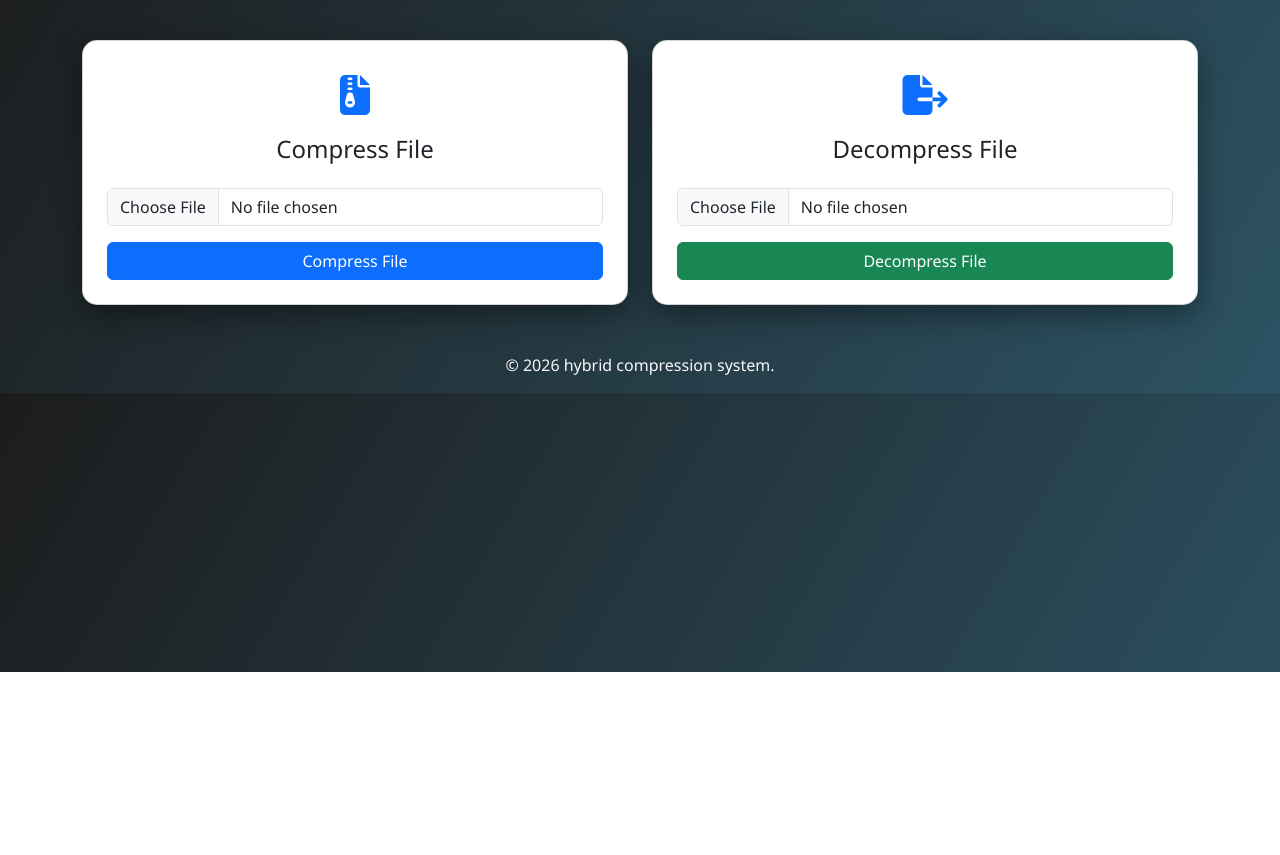
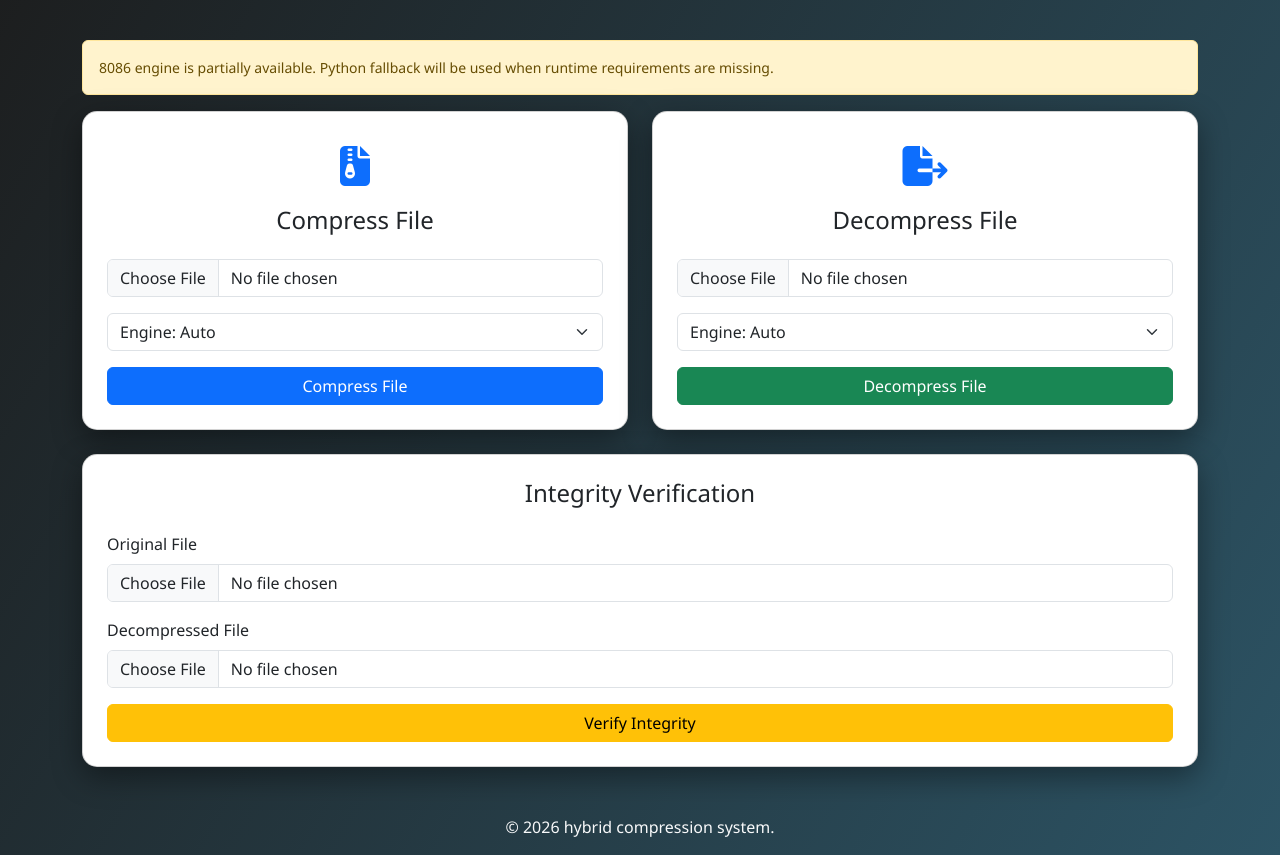
Before and after one commit to suryaprakash-2006/hybrid-file-compression-system, a Flask app: page / in a window 1280 px wide. Shown: the part 128-983 px from the top of the page. Before the commit the page ends 800 px from the top, so only its background shows below. Run offline with Flask 3, Linux system fonts and the light colour scheme.

Commit message:
second commit

```diff
--- a/backend/app.py
+++ b/backend/app.py
@@ -1,10 +1,26 @@
 from flask import Flask, render_template, request, send_file
+from pathlib import Path
+from uuid import uuid4
+import hashlib
 import os
+import shutil
+import subprocess
+import tempfile
+
+from werkzeug.utils import secure_filename
 
 app = Flask(__name__)
 
-UPLOAD_FOLDER = "uploads"
-COMPRESSED_FOLDER = "compressed"
+ROOT_DIR = Path(__file__).resolve().parent.parent
+UPLOAD_DIR = ROOT_DIR / "uploads"
+COMPRESSED_DIR = ROOT_DIR / "compressed"
+ENGINE_DIR = ROOT_DIR / "engine"
+
+ASM_COMPRESS_COM = ENGINE_DIR / "compression.com"
+ASM_DECOMPRESS_COM = ENGINE_DIR / "decompression.com"
+
+for directory in (UPLOAD_DIR, COMPRESSED_DIR):
+    directory.mkdir(parents=True, exist_ok=True)
 
 
 # -----------------------------
@@ -15,20 +31,22 @@ def rle_compress(data):
     if not data:
         return ""
 
-    result = ""
+    result = []
     count = 1
 
     for i in range(1, len(data)):
 
-        if data[i] == data[i-1]:
+        if data[i] == data[i - 1]:
             count += 1
         else:
-            result += str(count) + data[i-1]
+            result.append(str(count))
+            result.append(data[i - 1])
             count = 1
 
-    result += str(count) + data[-1]
+    result.append(str(count))
+    result.append(data[-1])
 
-    return result
+    return "".join(result)
 
 
 # -----------------------------
@@ -36,7 +54,7 @@ def rle_compress(data):
 # -----------------------------
 def rle_decompress(data):
 
-    result = ""
+    result = []
     count = ""
 
     for ch in data:
@@ -44,24 +62,200 @@ def rle_decompress(data):
         if ch.isdigit():
             count += ch
         else:
-            result += ch * int(count)
+            if not count:
+                raise ValueError("Invalid RLE stream: missing count before symbol")
+            result.append(ch * int(count))
             count = ""
 
-    return result
+    if count:
+        raise ValueError("Invalid RLE stream: trailing count without symbol")
+
+    return "".join(result)
 
 
 # -----------------------------
 # INTEGRITY VERIFICATION
 # -----------------------------
-def verify(original, decompressed):
+def file_sha256(path: Path) -> str:
+    digest = hashlib.sha256()
+    with path.open("rb") as file_handle:
+        while True:
+            chunk = file_handle.read(8192)
+            if not chunk:
+                break
+            digest.update(chunk)
+    return digest.hexdigest()
 
-    with open(original, "rb") as f1:
-        d1 = f1.read()
 
-    with open(decompressed, "rb") as f2:
-        d2 = f2.read()
+def verify(original: Path, decompressed: Path) -> bool:
+    return file_sha256(original) == file_sha256(decompressed)
 
-    return d1 == d2
+
+def save_upload(file_storage) -> tuple[Path, str]:
+    safe_name = secure_filename(file_storage.filename or "")
+    if not safe_name:
+        raise ValueError("No file selected")
+
+    stored_name = f"{uuid4().hex}_{safe_name}"
+    saved_path = UPLOAD_DIR / stored_name
+    file_storage.save(saved_path)
+    return saved_path, safe_name
+
+
+def choose_engine(preferred_engine: str, original_name: str) -> str:
+    if preferred_engine in {"python", "8086"}:
+        return preferred_engine
+
+    suffix = Path(original_name).suffix.lower()
+    if suffix == ".txt":
+        return "8086"
+    return "python"
+
+
+def resolve_dosbox_path() -> str | None:
+    env_path = os.environ.get("DOSBOX_PATH", "").strip()
+    if env_path and Path(env_path).exists():
+        return env_path
+
+    for candidate in ("dosbox", "dosbox-x"):
+        found = shutil.which(candidate)
+        if found:
+            return found
+
+    common_paths = [
+        Path(r"C:\Program Files (x86)\DOSBox-0.74-3\DOSBox.exe"),
+        Path(r"C:\Program Files\DOSBox-0.74-3\DOSBox.exe"),
+        Path(r"C:\Program Files (x86)\DOSBox-0.74\DOSBox.exe"),
+        Path(r"C:\Program Files\DOSBox-0.74\DOSBox.exe"),
+        Path(r"C:\Program Files\DOSBox-X\dosbox-x.exe"),
+        Path(r"C:\Program Files (x86)\DOSBox-X\dosbox-x.exe"),
+    ]
+    for candidate_path in common_paths:
+        if candidate_path.exists():
+            return str(candidate_path)
+
+    return None
+
+
+def run_asm_program(program_path: Path, input_path: Path, output_name: str, output_path: Path) -> None:
+    if not program_path.exists():
+        raise FileNotFoundError(f"Missing 8086 program: {program_path}")
+
+    dosbox_path = resolve_dosbox_path()
+    if dosbox_path is None:
+        raise RuntimeError("DOSBox runtime not found")
+
+    with tempfile.TemporaryDirectory(prefix="hfc_asm_") as temp_dir:
+        temp_dir_path = Path(temp_dir)
+        temp_input = temp_dir_path / "input.txt"
+        temp_program = temp_dir_path / "RUNNER.COM"
+        temp_output = temp_dir_path / output_name
+
+        shutil.copy2(input_path, temp_input)
+        shutil.copy2(program_path, temp_program)
+
+        command = [
+            dosbox_path,
+            "-noconsole",
+            "-noautoexec",
+            "-c",
+            f"mount c \"{temp_dir}\"",
+            "-c",
+            "c:",
+            "-c",
+            "RUNNER",
+            "-c",
+            "exit",
+        ]
+
+        subprocess.run(
+            command,
+            capture_output=True,
+            text=True,
+            timeout=25,
+            check=True,
+        )
+
+        if not temp_output.exists():
+            raise RuntimeError(f"8086 engine did not create {output_name}")
+
+        shutil.copy2(temp_output, output_path)
+
+
+def compress_with_python(input_path: Path, output_path: Path) -> None:
+    with input_path.open("r", encoding="utf-8") as file_handle:
+        data = file_handle.read()
+
+    compressed_data = rle_compress(data)
+
+    with output_path.open("w", encoding="utf-8") as file_handle:
+        file_handle.write(compressed_data)
+
+
+def decompress_with_python(input_path: Path, output_path: Path) -> None:
+    with input_path.open("r", encoding="utf-8") as file_handle:
+        data = file_handle.read()
+
+    decompressed_data = rle_decompress(data)
+
+    with output_path.open("w", encoding="utf-8") as file_handle:
+        file_handle.write(decompressed_data)
+
+
+def compress_file(input_path: Path, original_name: str, preferred_engine: str) -> tuple[Path, str, str]:
+    engine = choose_engine(preferred_engine, original_name)
+    output_name = f"{original_name}.hfc"
+    output_path = COMPRESSED_DIR / f"{uuid4().hex}_{output_name}"
+    fallback_reason = ""
+
+    if engine == "8086":
+        try:
+            run_asm_program(ASM_COMPRESS_COM, input_path, "output.hfc", output_path)
+            return output_path, output_name, "8086"
+        except (FileNotFoundError, RuntimeError, subprocess.SubprocessError) as error:
+            fallback_reason = str(error)
+
+    compress_with_python(input_path, output_path)
+    engine_used = "python-fallback" if engine == "8086" else "python"
+    if fallback_reason:
+        engine_used = f"{engine_used}:{fallback_reason}"
+    return output_path, output_name, engine_used
+
+
+def decompress_file(input_path: Path, original_name: str, preferred_engine: str) -> tuple[Path, str, str]:
+    engine = choose_engine(preferred_engine, original_name)
+    base_name = Path(original_name).stem
+    output_name = f"{base_name}.decompressed.txt"
+    output_path = COMPRESSED_DIR / f"{uuid4().hex}_{output_name}"
+    fallback_reason = ""
+
+    if engine == "8086":
+        try:
+            run_asm_program(ASM_DECOMPRESS_COM, input_path, "output.txt", output_path)
+            return output_path, output_name, "8086"
+        except (FileNotFoundError, RuntimeError, subprocess.SubprocessError) as error:
+            fallback_reason = str(error)
+
+    decompress_with_python(input_path, output_path)
+    engine_used = "python-fallback" if engine == "8086" else "python"
+    if fallback_reason:
+        engine_used = f"{engine_used}:{fallback_reason}"
+    return output_path, output_name, engine_used
+
+
+def build_download_response(output_path: Path, output_name: str, engine_used: str):
+    response = send_file(output_path, as_attachment=True, download_name=output_name)
+    response.headers["X-Engine-Used"] = engine_used
+    return response
+
+
+@app.route("/engine-status")
+def engine_status():
+    return {
+        "compression_program": ASM_COMPRESS_COM.exists(),
+        "decompression_program": ASM_DECOMPRESS_COM.exists(),
+        "dosbox_available": resolve_dosbox_path() is not None,
+    }
 
 
 # -----------------------------
@@ -77,36 +271,23 @@ def home():
 # -----------------------------
 @app.route("/compress", methods=["POST"])
 def compress():
+    uploaded_file = request.files.get("file")
+    preferred_engine = request.form.get("engine", "auto").lower()
 
-    file = request.files["file"]
+    if uploaded_file is None:
+        return "No file selected", 400
 
-    if file.filename == "":
-        return "No file selected"
+    try:
+        input_path, original_name = save_upload(uploaded_file)
+        output_path, output_name, engine_used = compress_file(input_path, original_name, preferred_engine)
+    except ValueError as error:
+        return str(error), 400
+    except UnicodeDecodeError:
+        return "Selected engine requires a text file", 400
+    except Exception as error:
+        return f"Compression failed: {error}", 500
 
-    filepath = os.path.join(UPLOAD_FOLDER, file.filename)
-    file.save(filepath)
-
-    with open(filepath, "r") as f:
-        data = f.read()
-
-    compressed_data = rle_compress(data)
-
-    output_file = file.filename + ".hfc"
-    output_path = os.path.join(COMPRESSED_FOLDER, output_file)
-
-    with open(output_path, "w") as f:
-        f.write(compressed_data)
-
-    original_size = os.path.getsize(filepath)
-    compressed_size = os.path.getsize(output_path)
-
-    ratio = ((original_size - compressed_size) / original_size) * 100
-
-    print("Compression complete")
-    print("Original Size:", original_size)
-    print("Compressed Size:", compressed_size)
-
-    return send_file(output_path, as_attachment=True)
+    return build_download_response(output_path, output_name, engine_used)
 
 
 # -----------------------------
@@ -114,25 +295,44 @@ def compress():
 # -----------------------------
 @app.route("/decompress", methods=["POST"])
 def decompress():
+    uploaded_file = request.files.get("file")
+    preferred_engine = request.form.get("engine", "auto").lower()
 
-    file = request.files["file"]
+    if uploaded_file is None:
+        return "No file selected", 400
 
-    filepath = os.path.join(UPLOAD_FOLDER, file.filename)
-    file.save(filepath)
+    try:
+        input_path, original_name = save_upload(uploaded_file)
+        output_path, output_name, engine_used = decompress_file(input_path, original_name, preferred_engine)
+    except ValueError as error:
+        return str(error), 400
+    except UnicodeDecodeError:
+        return "Selected engine requires a text file", 400
+    except Exception as error:
+        return f"Decompression failed: {error}", 500
 
-    with open(filepath, "r") as f:
-        data = f.read()
+    return build_download_response(output_path, output_name, engine_used)
 
-    decompressed_data = rle_decompress(data)
 
-    output_path = os.path.join(COMPRESSED_FOLDER, "decompressed.txt")
+@app.route("/verify", methods=["POST"])
+def verify_files():
+    original_file = request.files.get("original")
+    decompressed_file = request.files.get("decompressed")
 
-    with open(output_path, "w") as f:
-        f.write(decompressed_data)
+    if original_file is None or decompressed_file is None:
+        return "Both original and decompressed files are required", 400
 
-    print("Decompression complete")
+    try:
+        original_path, _ = save_upload(original_file)
+        decompressed_path, _ = save_upload(decompressed_file)
+    except ValueError as error:
+        return str(error), 400
 
-    return send_file(output_path, as_attachment=True)
+    return {
+        "match": verify(original_path, decompressed_path),
+        "original_sha256": file_sha256(original_path),
+        "decompressed_sha256": file_sha256(decompressed_path),
+    }
 
 
 if __name__ == "__main__":
--- a/backend/templates/index.html
+++ b/backend/templates/index.html
@@ -42,6 +42,10 @@ margin-bottom:10px;
 color:#0d6efd;
 }
 
+#engineStatus{
+font-size:14px;
+}
+
 </style>
 
 </head>
@@ -59,6 +63,10 @@ color:#0d6efd;
 8086 RLE Compression Engine
 </p>
 
+</div>
+
+<div id="engineStatus" class="alert alert-secondary" role="alert">
+Checking engine status...
 </div>
 
 
@@ -80,6 +88,14 @@ color:#0d6efd;
 
 <div class="mb-3 mt-3">
 <input class="form-control" type="file" name="file">
+</div>
+
+<div class="mb-3">
+<select class="form-select" name="engine">
+<option value="auto" selected>Engine: Auto</option>
+<option value="8086">Engine: 8086</option>
+<option value="python">Engine: Python</option>
+</select>
 </div>
 
 <button class="btn btn-primary w-100">
@@ -111,8 +127,48 @@ Compress File
 <input class="form-control" type="file" name="file">
 </div>
 
+<div class="mb-3">
+<select class="form-select" name="engine">
+<option value="auto" selected>Engine: Auto</option>
+<option value="8086">Engine: 8086</option>
+<option value="python">Engine: Python</option>
+</select>
+</div>
+
 <button class="btn btn-success w-100">
 Decompress File
+</button>
+
+</form>
+
+</div>
+
+</div>
+
+</div>
+
+<div class="row mt-4">
+
+<div class="col-md-12">
+
+<div class="card p-4">
+
+<h4 class="text-center">Integrity Verification</h4>
+
+<form action="/verify" method="post" enctype="multipart/form-data">
+
+<div class="mb-3 mt-3">
+<label class="form-label">Original File</label>
+<input class="form-control" type="file" name="original">
+</div>
+
+<div class="mb-3">
+<label class="form-label">Decompressed File</label>
+<input class="form-control" type="file" name="decompressed">
+</div>
+
+<button class="btn btn-warning w-100">
+Verify Integrity
 </button>
 
 </form>
@@ -137,4 +193,27 @@ Decompress File
 </div>
 
 </body>
+
+<script>
+fetch('/engine-status')
+	.then(response => response.json())
+	.then(status => {
+		const el = document.getElementById('engineStatus');
+		const ready8086 = status.compression_program && status.decompression_program && status.dosbox_available;
+
+		if (ready8086) {
+			el.className = 'alert alert-success';
+			el.textContent = '8086 engine is connected and ready.';
+			return;
+		}
+
+		el.className = 'alert alert-warning';
+		el.textContent = '8086 engine is partially available. Python fallback will be used when runtime requirements are missing.';
+	})
+	.catch(() => {
+		const el = document.getElementById('engineStatus');
+		el.className = 'alert alert-danger';
+		el.textContent = 'Could not fetch engine status.';
+	});
+</script>
 </html>
```
Also changed, not shown: 4 other files.
